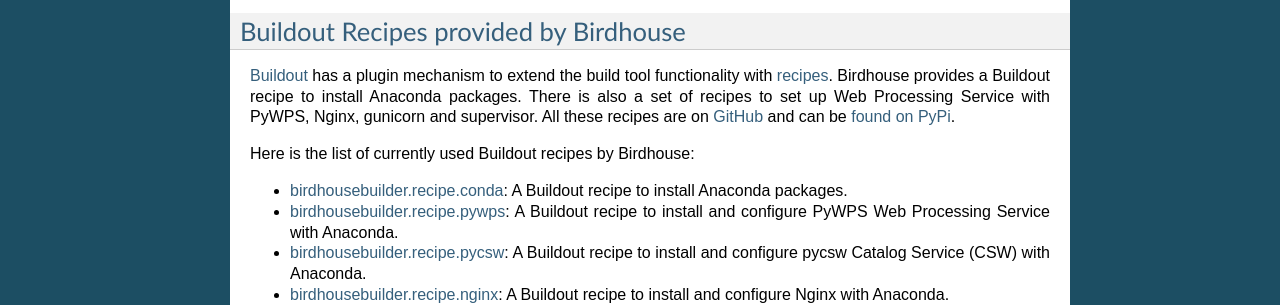
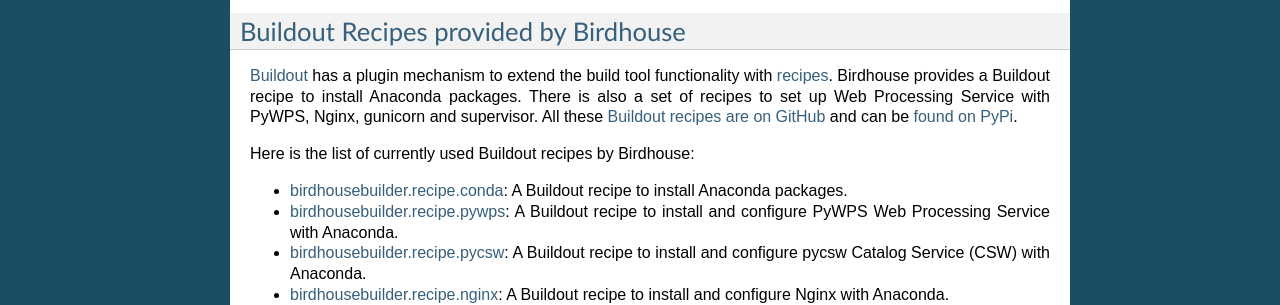
Before and after one commit to bird-house/birdhouse-docs, a Sphinx documentation site: the page built from docs/source/installation.rst, in a window 1280 px wide. Shown: the part 1900-2205 px from the top of the page. Built offline with Sphinx 7.4.7, drawn with Linux system fonts in a browser that asks for light colours.

Commit message:
update github recipes link

```diff
--- a/docs/source/installation.rst
+++ b/docs/source/installation.rst
@@ -77,7 +77,7 @@
 Buildout Recipes provided by Birdhouse
 --------------------------------------
 
-`Buildout`_ has a plugin mechanism to extend the build tool functionality with `recipes <http://www.buildout.org/en/latest/docs/recipe.html>`_. Birdhouse provides a Buildout recipe to install Anaconda packages. There is also a set of recipes to set up Web Processing Service with PyWPS, Nginx, gunicorn and supervisor. All these recipes are on `GitHub <https://github.com/bird-house>`_ and can be `found on PyPi <https://pypi.python.org/pypi?%3Aaction=search&term=birdhousebuilder.recipe&submit=search>`_.
+`Buildout`_ has a plugin mechanism to extend the build tool functionality with `recipes <http://www.buildout.org/en/latest/docs/recipe.html>`_. Birdhouse provides a Buildout recipe to install Anaconda packages. There is also a set of recipes to set up Web Processing Service with PyWPS, Nginx, gunicorn and supervisor. All these `Buildout recipes are on GitHub <https://github.com/bird-house?query=birdhousebuilder.recipe>`_ and can be `found on PyPi <https://pypi.python.org/pypi?%3Aaction=search&term=birdhousebuilder.recipe&submit=search>`_.
 
 Here is the list of currently used Buildout recipes by Birdhouse:
 
```
